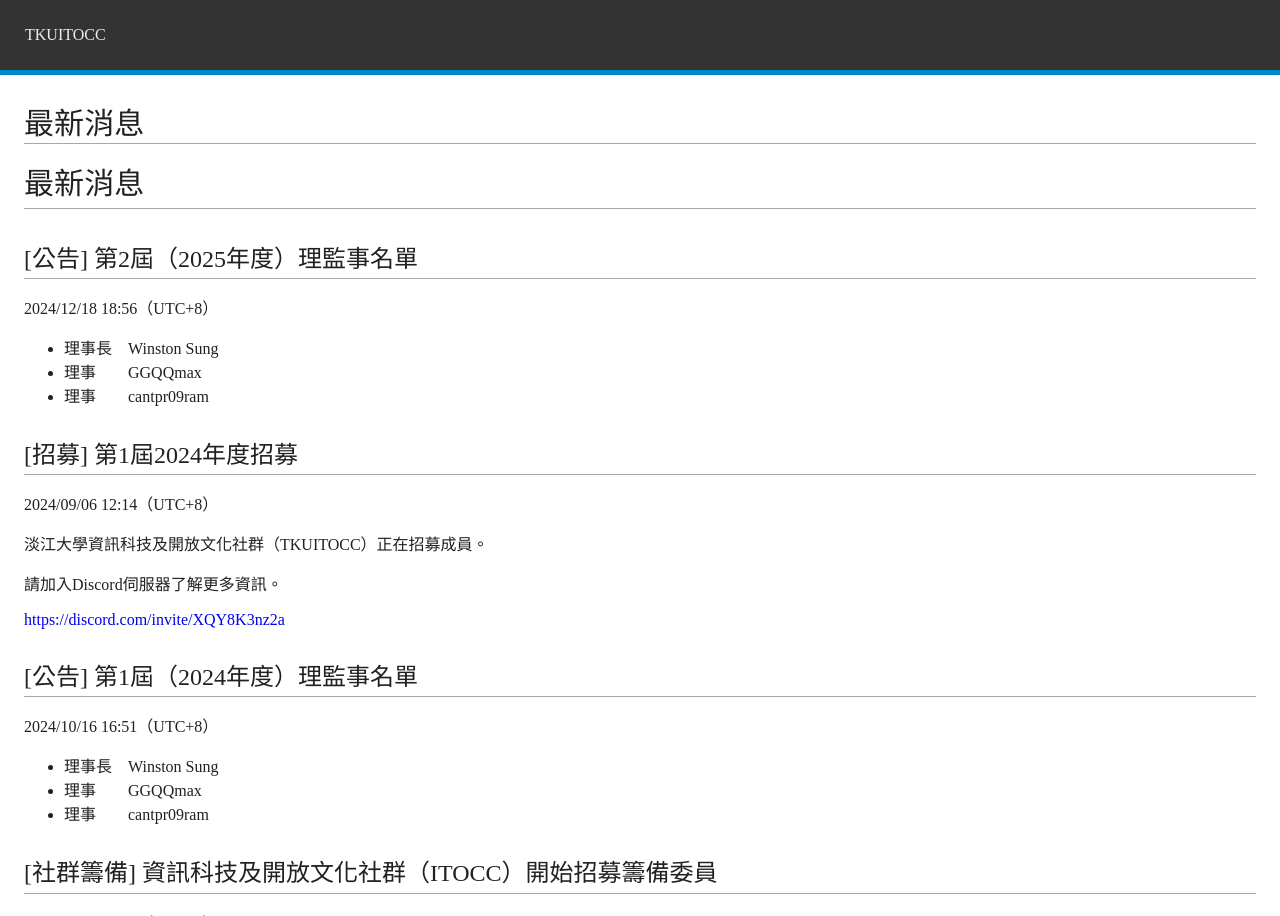
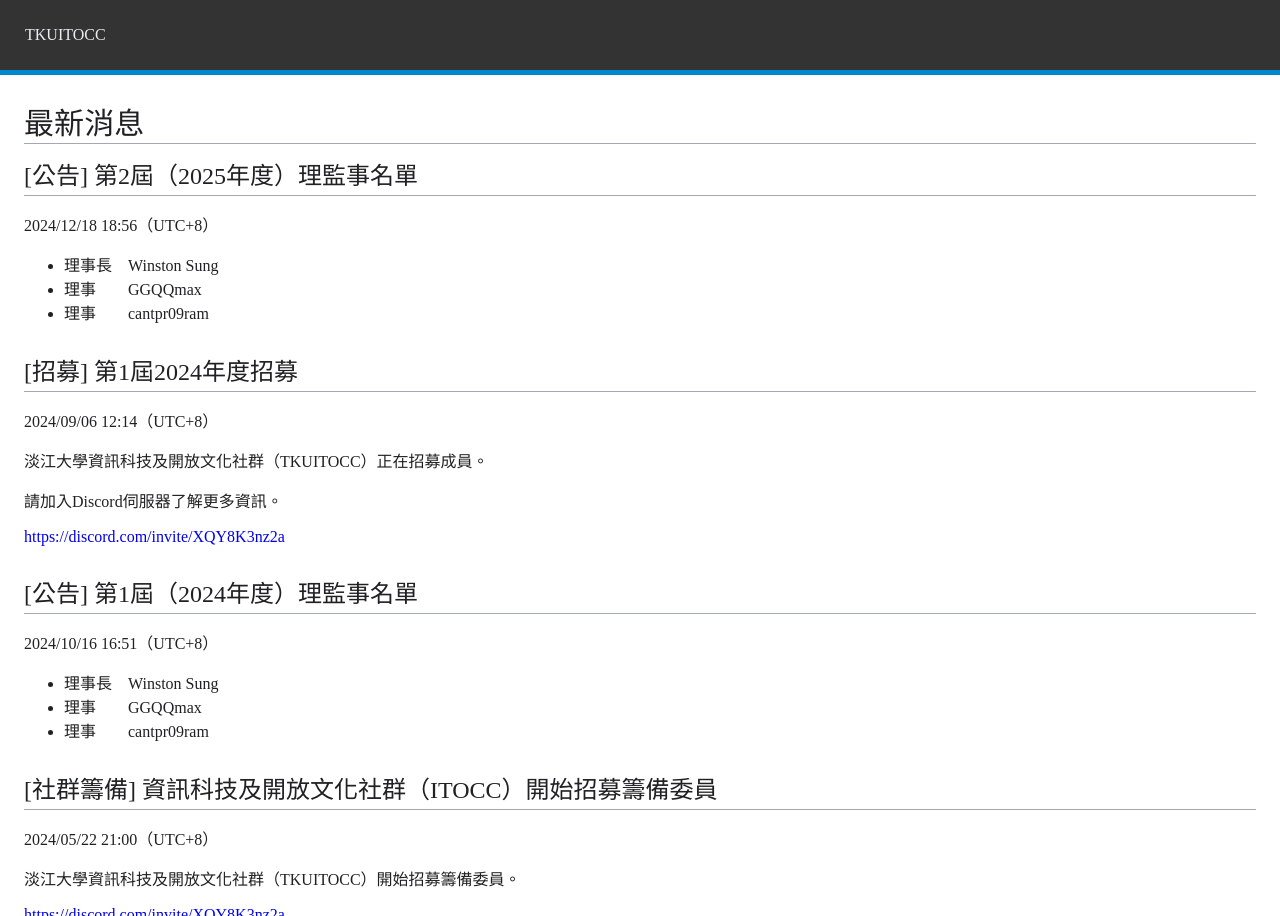
Before and after one commit to tkuitocc/tkuitocc.github.io, a Jekyll site: the page built from zh-Hant/2024/最新消息.md, in a window 1280 px wide, cut to the strip 0-916 px from the top of the page. Built offline with Jekyll 4.4.1, drawn with Linux system fonts in a browser that asks for light colours; our own code applies the rules of GitHub Pages for plain Markdown files.

Commit message:
fix: Fix Jekyll layout

```diff
--- a/_layouts/layout.html
+++ b/_layouts/layout.html
@@ -225,10 +225,10 @@ body[data-site-page-path="zh-Hant"] .site-first-heading {
 }
 </style>
 </head>
-<body class="class="type-{{ type }}">
+<body class="type-{{ type }}">
 <header class="site-header">
 <div class="site-logo">
-<a class="site-logo-link" href="./">
+<a class="site-logo-link" href="{{ '/' | relative_url }}">
 <span class="site-logo-link-text">TKUITOCC</span>
 </a>
 </div>
@@ -239,7 +239,14 @@ body[data-site-page-path="zh-Hant"] .site-first-heading {
 <h1 id="firstHeading" class="site-first-heading">{{ page.title }}</h1>
 </header>
 <div class="site-content">
-{{ content }}
+{%- if content contains "</h1>" -%}
+    {%- assign content_parts = content | split: "</h1>" -%}
+    {%- for part in content_parts offset: 1 -%}
+        {{ part }}{%- if forloop.last == false -%}</h1>{%- endif -%}
+    {%- endfor -%}
+{%- else -%}
+    {{ content }}
+{%- endif -%}
 </div>
 </main>
 <footer class="site-footer">
```
